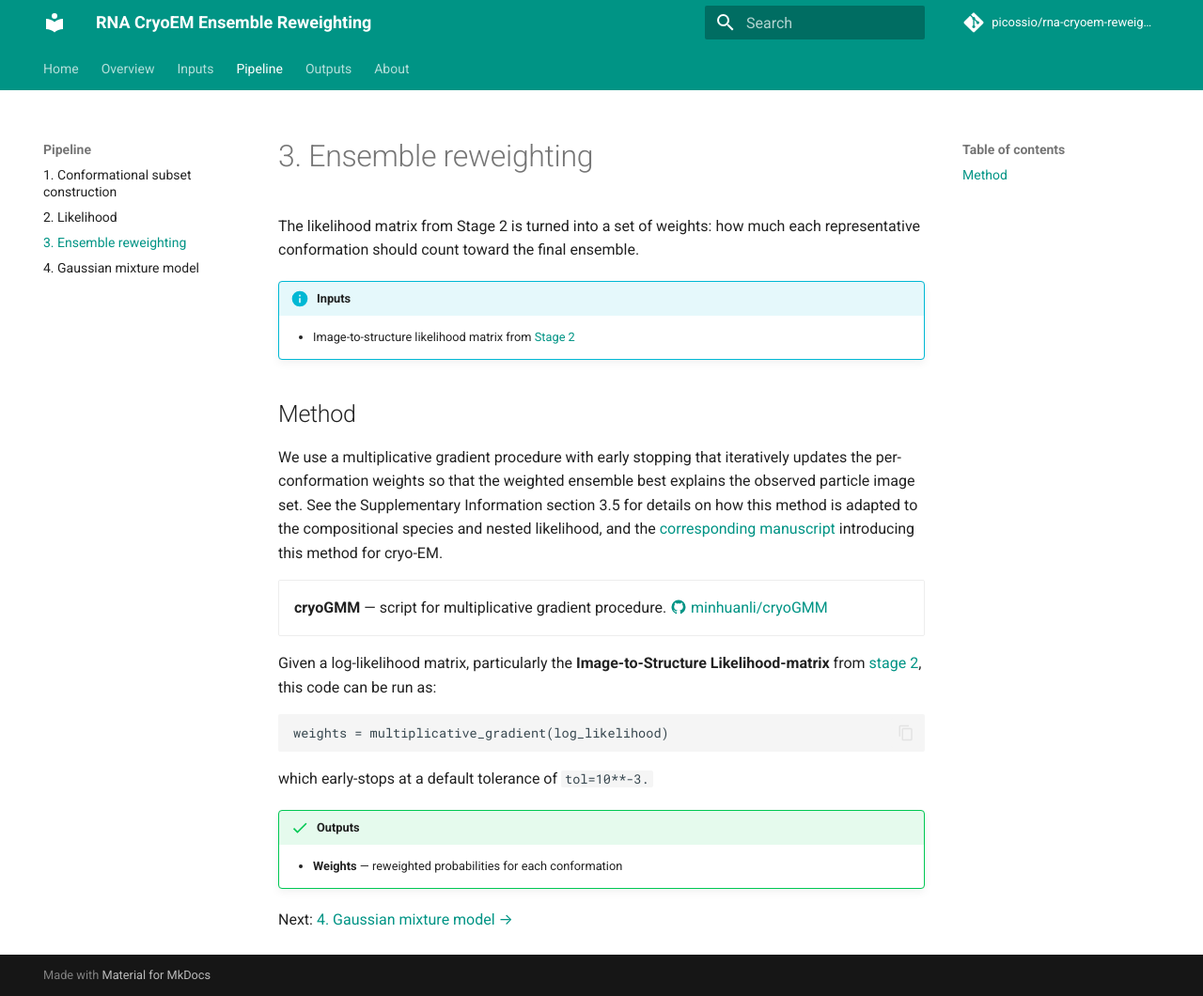
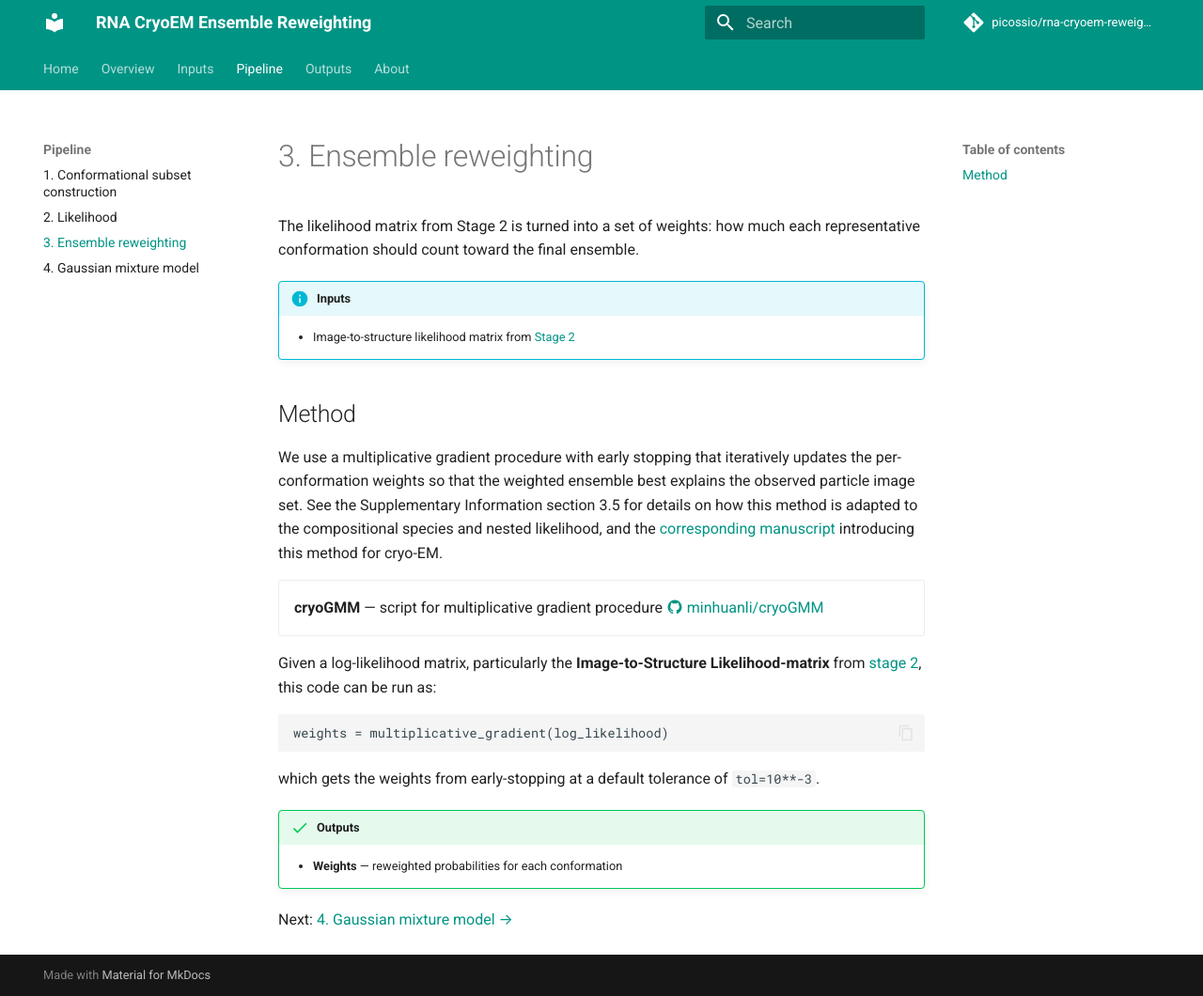
Before and after one commit to picossio/rna-cryoem-reweighting, an MkDocs documentation site: the page built from docs/stage4-reweighting.md, in a window 1280 px wide and 1060 px high. Shown: the whole window at 94% size. Built offline with MkDocs 1.6.1 and Material for MkDocs 9.7.7, drawn with Linux system fonts in a browser that asks for light colours; comment, search, counter and statistics services are not loaded.

Commit message:
update typos, formatting

````diff
--- a/docs/stage4-reweighting.md
+++ b/docs/stage4-reweighting.md
@@ -14,16 +14,16 @@ ensemble best explains the observed particle image set. See the Supplementary In
 
 <div class="grid cards" markdown>
 
-- **cryoGMM** — script for multiplicative gradient procedure.
+- **cryoGMM** — script for multiplicative gradient procedure
   [:material-github: minhuanli/cryoGMM](https://github.com/minhuanli/cryoGMM/blob/master/cryogmm/utils/reweighting.py)
 
 </div>
 
-Given a log-likelihood matrix, particularly the **Image-to-Structure Likelihood-matrix** from [stage 2](https://picossio.github.io/rna-cryoem-reweighting/stage3-likelihood.html), this code can be run as:
+Given a log-likelihood matrix, particularly the **Image-to-Structure Likelihood-matrix** from [stage 2](stage3-likelihood.md), this code can be run as:
 ```
 weights = multiplicative_gradient(log_likelihood)
 ```
-which early-stops at a default tolerance of `tol=10**-3.`
+which gets the weights from early-stopping at a default tolerance of `tol=10**-3`.
 
 !!! success "Outputs"
     - **Weights** — reweighted probabilities for each conformation
````
